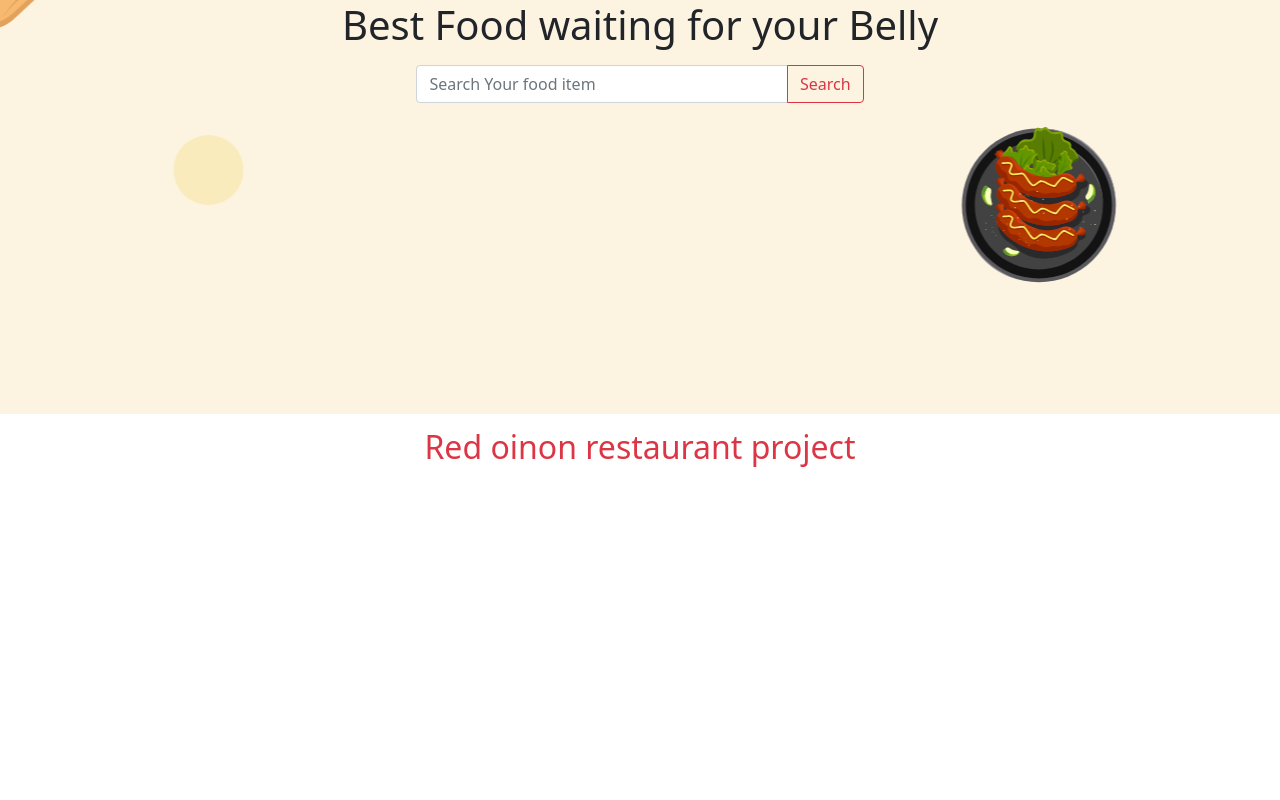
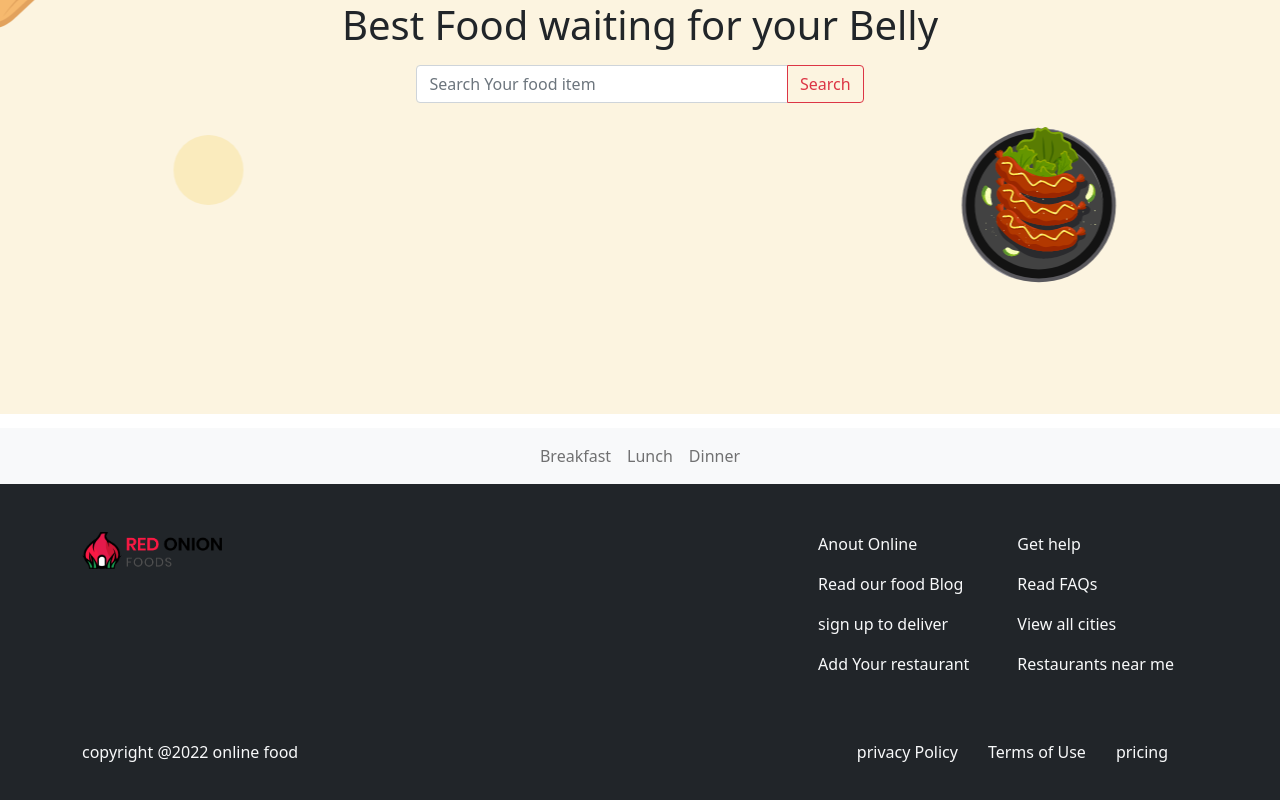
Before and after one commit to YeBenLing-ZAMAN/Red-Onion-Restaurants, a React (Create React App) app: page /breakfast in a window 1280 px wide. Shown: the part 372-1172 px from the top of the page. Before the commit the page ends 846 px from the top, so only its background shows below. Built offline with nearby package versions, Linux system fonts and the light colour scheme.

Commit message:
footer section added

```diff
--- a/src/App.js
+++ b/src/App.js
@@ -1,5 +1,6 @@
 import './App.css';
 import Bannar from './Components/Bannar/Bannar';
+import Footer from './Components/Footer/Footer';
 import Header from './Components/Header/Header';
 import Home from './Components/Home/Home';
 
@@ -9,6 +10,7 @@ function App() {
       <Header></Header>
       <Bannar></Bannar>
       <Home></Home>
+      <Footer></Footer>
     </div>
   );
 }
--- /dev/null
+++ b/src/Components/Footer/Footer.css
@@ -0,0 +1,10 @@
+.logo-img{
+    width: 140px;
+}
+div > p{
+    text-align: left;
+}
+
+.privacy-container >p{
+    margin-right: 30px;
+}
--- /dev/null
+++ b/src/Components/Footer/Footer.js
@@ -0,0 +1,37 @@
+import React from 'react';
+import logo from '../../Images/logo/logo2.png';
+import './Footer.css';
+const Footer = () => {
+    const year= 2022;
+    return (
+        <div className='bg-dark py-5'>
+            <div className='container d-flex  text-light mb-5'>
+                <div><img className='logo-img' src={logo} alt="" /></div>
+                <div className='ms-auto d-flex'>
+                    <div className='mx-4'>
+                        <p>Anout Online</p>
+                        <p>Read our food Blog</p>
+                        <p>sign up to deliver</p>
+                        <p>Add Your restaurant</p>
+                    </div>
+                    <div className='mx-4'>
+                        <p>Get help</p>
+                        <p>Read FAQs</p>
+                        <p>View all cities</p>
+                        <p>Restaurants near me</p>
+                    </div>
+                </div>
+            </div>
+            <div className='container d-flex  text-light mt-5'>
+                <p>copyright @{year} online food</p>
+                <div className='ms-auto d-flex privacy-container'>
+                    <p>privacy Policy</p>
+                    <p>Terms of Use</p>
+                    <p>pricing</p>
+                </div>
+            </div>
+        </div>
+    );
+};
+
+export default Footer;
--- a/src/Components/Home/Home.js
+++ b/src/Components/Home/Home.js
@@ -1,9 +1,18 @@
 import React from 'react';
+import { Container, Nav, Navbar } from 'react-bootstrap';
 
 const Home = () => {
     return (
         <div>
-            <h2 className='text-danger'>Red oinon restaurant project </h2>
+            <Navbar bg="light" variant="light">
+                <Container>
+                    <Nav className="mx-auto">
+                        <Nav.Link href="#Breakfast">Breakfast</Nav.Link>
+                        <Nav.Link href="#Lunch">Lunch</Nav.Link>
+                        <Nav.Link href="#Dinner">Dinner</Nav.Link>
+                    </Nav>
+                </Container>
+            </Navbar>
         </div>
     );
 };
```
Also changed, not shown: src/Components/Home/Breakfast.js (added, +11 -0 lines), src/Components/Home/Dinner.js (added, +12 -0 lines), src/Components/Home/Lunch.js (added, +11 -0 lines), src/Components/AboutUs/AboutUs.css (added), src/Components/AboutUs/AboutUs.js (added).
